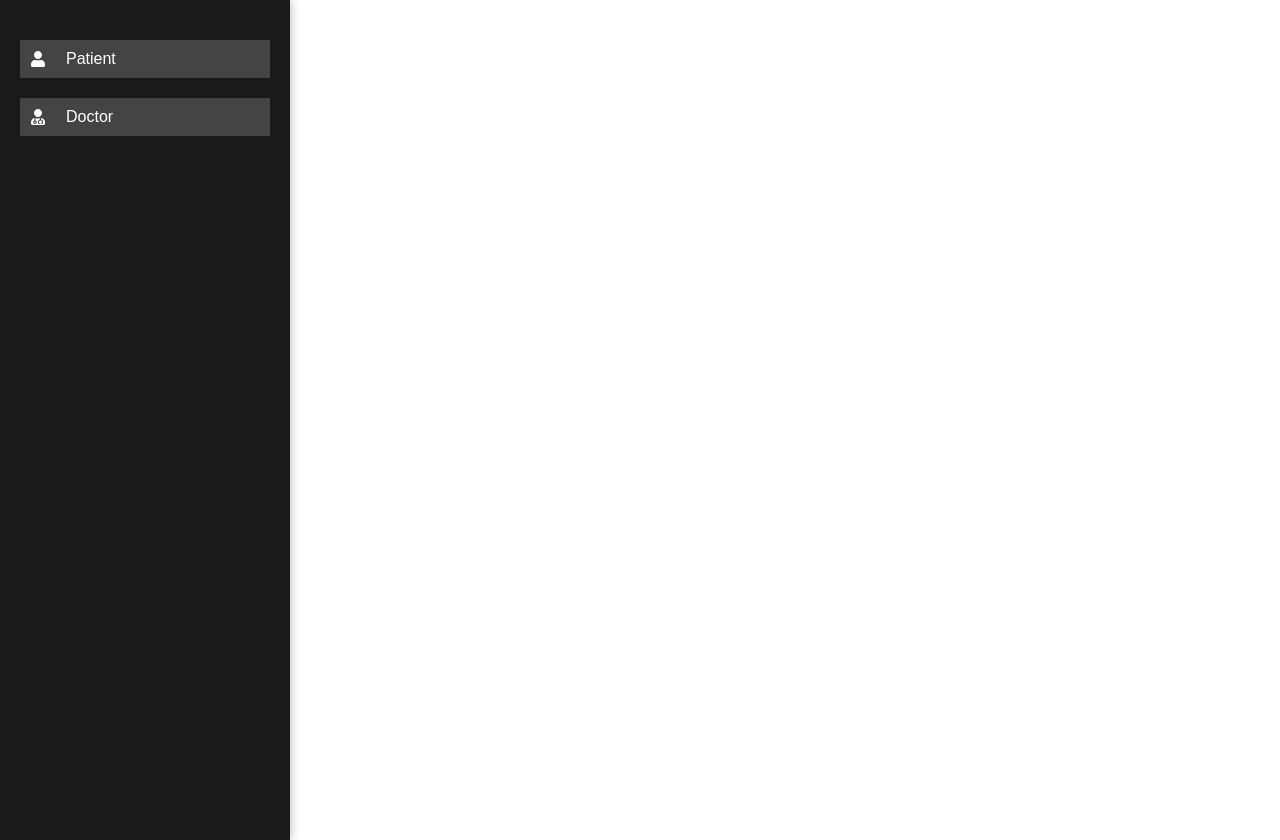
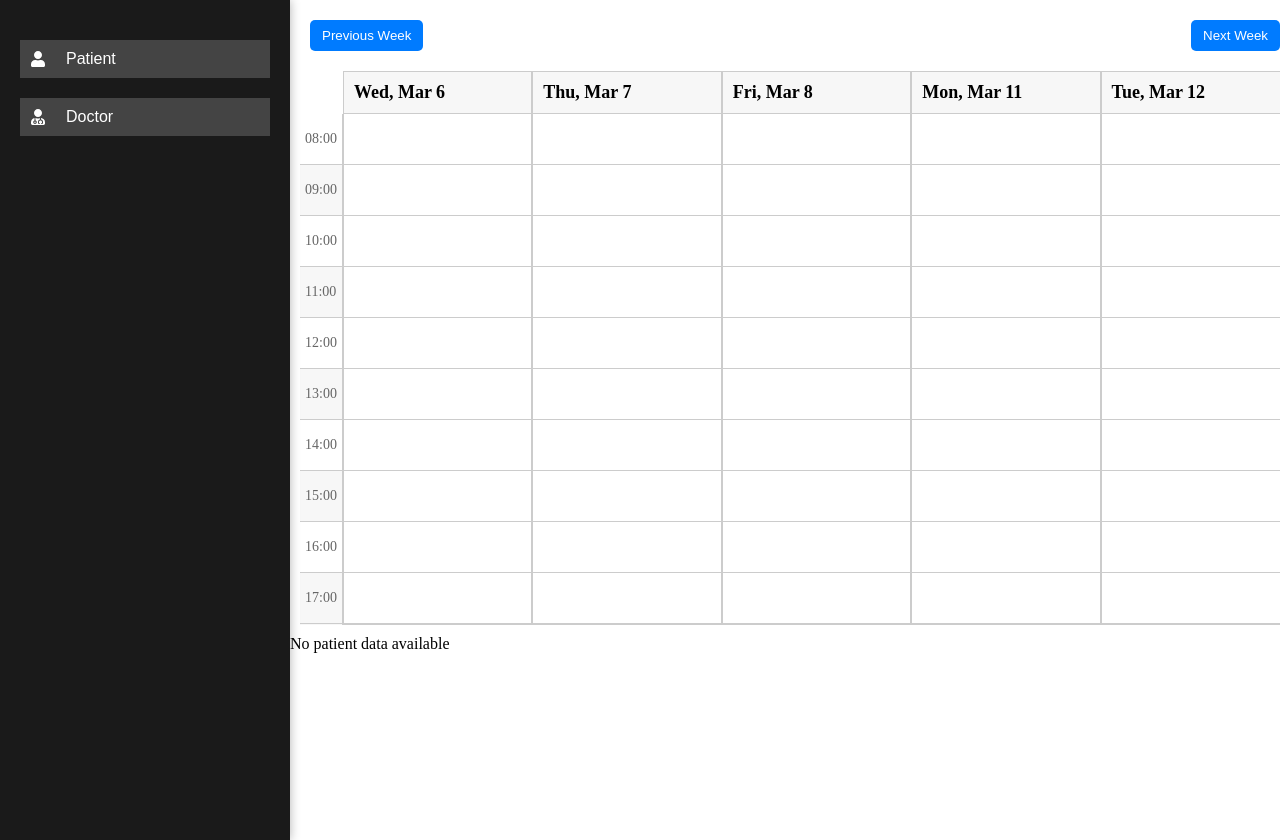
Before and after one commit to raja-omar/MediSync, a React (Vite) app in the folder appointment-management-system/: page / in a window 1280 px wide. Before the commit the page ends 800 px from the top, so only its background shows below. Built offline with nearby package versions, Linux system fonts and the light colour scheme.

Commit message:
Add Calendar, fix sidebar and main-section flex

```diff
--- /dev/null
+++ b/appointment-management-system/src/App.css
@@ -0,0 +1,7 @@
+* {
+  margin: 0;
+}
+.app-container {
+  height: 100vh;
+  display: flex;
+}
--- a/appointment-management-system/src/App.jsx
+++ b/appointment-management-system/src/App.jsx
@@ -1,8 +1,17 @@
-import React from 'react';
+import React, { useState } from 'react';
 import Sidebar from './components/Sidebar';
+import MainSection from './components/MainSection';
+import './App.css';
 
 function App() {
-  return <Sidebar />;
+  const [patientData, setPatientData] = useState(null);
+
+  return (
+    <div className="app-container">
+        <Sidebar className="sdebar" setPatientData={setPatientData} />
+        <MainSection className="main-section" patientData={patientData} />
+    </div>
+  );
 }
 
 export default App;
--- /dev/null
+++ b/appointment-management-system/src/components/Calendar.css
@@ -0,0 +1,85 @@
+.calendar {
+  width: 100%;
+  margin: 10px;
+}
+
+.calendar-header {
+  padding: 10px;
+  margin-bottom: 10px;
+  display: flex;
+  justify-content: space-between;
+}
+
+.nav-button {
+  background-color: #007bff;
+  color: white;
+  border: none;
+  padding: 8px 12px;
+  cursor: pointer;
+  margin-right: 10px;
+  border-radius: 5px;
+}
+
+.nav-button:last-child {
+  margin-right: 0;
+}
+
+.nav-button:hover {
+  background-color: #0056b3;
+}
+
+.calendar-body {
+  display: flex;
+}
+
+.calendar-day {
+  flex: 1;
+  border: 1px solid #ccc;
+}
+
+.day-date {
+  background-color: #f7f7f7;
+  padding: 10px;
+  border-bottom: 1px solid #ccc;
+}
+
+.day-date h3 {
+  margin: 0;
+  font-size: 18px;
+}
+
+.day-date p {
+  margin: 0;
+  font-size: 14px;
+}
+
+.time-column {
+  display: flex;
+  flex-direction: column;
+  border-right: 1px solid #ccc;
+  margin-top: 42.5px;
+  background-color: #f7f7f7; /* Light gray background */
+}
+
+.time-cell {
+  height: 40px;
+  padding: 5px;
+  border-bottom: 1px solid #ccc;
+  display: flex; /* Align items horizontally */
+  align-items: center; /* Center content vertically */
+}
+
+.time-label {
+  font-size: 14px;
+  color: #666;
+}
+
+/* Add alternate background color for better differentiation */
+.time-cell:nth-child(odd) {
+  background-color: #fff; /* White background for odd cells */
+}
+
+.cell {
+  border-bottom: 1px solid #ccc;
+  height: 50px; /* Height of each cell */
+}
--- /dev/null
+++ b/appointment-management-system/src/components/Calendar.jsx
@@ -0,0 +1,108 @@
+import React, { useState } from 'react';
+import './Calendar.css';
+
+const Calendar = () => {
+  const [currentWeekStart, setCurrentWeekStart] = useState(new Date());
+
+  const daysOfWeek = ['Monday', 'Tuesday', 'Wednesday', 'Thursday', 'Friday'];
+
+  const getNextWeekStart = () => {
+    const nextWeekStart = new Date(currentWeekStart);
+    nextWeekStart.setDate(nextWeekStart.getDate() + 7); // Add 7 days for the next week
+    return nextWeekStart;
+  };
+
+  const getPreviousWeekStart = () => {
+    const previousWeekStart = new Date(currentWeekStart);
+    previousWeekStart.setDate(previousWeekStart.getDate() - 7); // Subtract 7 days for the previous week
+    return previousWeekStart;
+  };
+
+  const goToNextWeek = () => {
+    setCurrentWeekStart(getNextWeekStart());
+  };
+
+  const goToPreviousWeek = () => {
+    setCurrentWeekStart(getPreviousWeekStart());
+  };
+
+  const renderDays = () => {
+    const currentWeek = [];
+    const currentDate = new Date(currentWeekStart);
+
+    currentWeek.push(
+      <div key="times" className="time-column">
+        {renderTimes()}
+      </div>
+    );
+
+    for (let i = 0; i < 5; i++) {
+      // Loop only for 5 days (Mon-Fri)
+      // Skip Saturday and Sunday
+      while (currentDate.getDay() === 6 || currentDate.getDay() === 0) {
+        currentDate.setDate(currentDate.getDate() + 1);
+      }
+
+      const formattedDate = currentDate.toLocaleDateString('en-US', {
+        weekday: 'short',
+        month: 'short',
+        day: 'numeric',
+      });
+
+      currentWeek.push(
+        <div key={i} className="calendar-day">
+          <div className="day-date">
+            <h3>{formattedDate}</h3>
+          </div>
+          {renderCells()}
+        </div>
+      );
+
+      currentDate.setDate(currentDate.getDate() + 1);
+    }
+
+    return currentWeek;
+  };
+
+
+  const renderTimes = () => {
+    const times = [];
+    for (let i = 8; i <= 17; i++) {
+      const timeLabel = i < 10 ? `0${i}:00` : `${i}:00`; // Format time label
+      times.push(
+        <div key={i} className="time-cell">
+          <div className="time-label">{timeLabel}</div>
+        </div>
+      );
+    }
+    return times;
+  };
+
+  const renderCells = () => {
+    const cells = [];
+    for (let i = 8; i <= 17; i++) {
+      cells.push(
+        <div key={i} className="cell">
+          {/* cells added here*/}
+        </div>
+      );
+    }
+    return cells;
+  };
+
+  return (
+    <div className="calendar">
+      <div className="calendar-header">
+        <button onClick={goToPreviousWeek} className="nav-button">
+          Previous Week
+        </button>
+        <button onClick={goToNextWeek} className="nav-button">
+          Next Week
+        </button>
+      </div>
+      <div className="calendar-body">{renderDays()}</div>
+    </div>
+  );
+};
+
+export default Calendar;
--- /dev/null
+++ b/appointment-management-system/src/components/MainSection.css
@@ -0,0 +1,3 @@
+.main-section {
+  flex: auto;
+}
--- /dev/null
+++ b/appointment-management-system/src/components/MainSection.jsx
@@ -0,0 +1,23 @@
+import React from 'react';
+import './MainSection.css'
+import Calendar from './Calendar';
+const MainSection = ({ patientData }) => {
+  return (
+    <div className="main-section">
+    <Calendar />
+      {patientData ? (
+        <div>
+          <h3>Patient Details</h3>
+          <p>First Name: {patientData.firstName}</p>
+          <p>Last Name: {patientData.lastName}</p>
+          <p>Age: {patientData.age}</p>
+          <p>Health Card Number: {patientData.healthCardNumber}</p>
+        </div>
+      ) : (
+        <p>No patient data available</p>
+      )}
+    </div>
+  );
+};
+
+export default MainSection;
--- a/appointment-management-system/src/components/PatientCard.jsx
+++ b/appointment-management-system/src/components/PatientCard.jsx
@@ -7,7 +7,7 @@ const PatientCard = ({ firstName, lastName, age, healthCardNumber }) => {
         {firstName} {lastName}
       </h3>
       <p>Age: {age}</p>
-      <p>Health Card Number: {healthCardNumber}</p>
+      <p>Health ID: {healthCardNumber}</p>
     </div>
   );
 };
--- a/appointment-management-system/src/components/PatientCardStyles.css
+++ b/appointment-management-system/src/components/PatientCardStyles.css
@@ -1,27 +1,53 @@
 .patient-card {
-  background-color: #fff;
-  border: 1px solid #ccc;
+  background-color: #a5ecaf;
+  border: 2px solid #e0e0e0;
   border-radius: 10px;
   padding: 10px;
   box-shadow: 0 0 10px rgba(0, 0, 0, 0.1);
-  margin-top: 20px;
+  max-width: 300px;
+  transition: box-shadow 0.3s, transform 0.3s;
 }
 
 .patient-card h3 {
-  font-size: 20px;
-  margin-bottom: 10px;
-  color: #333;
+  font-size: 22px;
+  margin-bottom: 5px;
+  margin-top: -2px;
+  color: #333333;
+  font-weight: bold;
 }
 
 .patient-card p {
-  margin-bottom: 5px;
-  color: #666;
-}
-
-.patient-card .details-label {
-  font-weight: bold;
+  margin-bottom: 1px;
+  color: #666666;
+  font-size: 16px;
 }
 
 .patient-card:hover {
   box-shadow: 0 0 20px rgba(0, 0, 0, 0.2);
+  transform: translateY(-5px);
+  cursor: pointer;
 }
+
+.patient-card:hover::before {
+  content: '';
+  position: absolute;
+  top: -5px;
+  left: -5px;
+  right: -5px;
+  bottom: -5px;
+  border: 2px solid #007bff;
+  border-radius: 12px;
+  pointer-events: none;
+}
+
+.patient-card::before {
+  content: '';
+  position: absolute;
+  top: -5px;
+  left: -5px;
+  right: -5px;
+  bottom: -5px;
+  border: 2px solid transparent;
+  border-radius: 12px;
+  transition: border-color 0.3s ease;
+}
--- a/appointment-management-system/src/components/Sidebar.jsx
+++ b/appointment-management-system/src/components/Sidebar.jsx
@@ -2,13 +2,11 @@ import React, { useState } from 'react';
 import { FaUser, FaUserMd, FaSearch, FaUserPlus } from 'react-icons/fa';
 import PatientRegistrationDialog from './PatientRegistrationForm';
 import './SidebarStyles.css';
-import PatientCard from './PatientCard';
 
-const Sidebar = () => {
+const Sidebar = ({ setPatientData }) => {
   const [showDialog, setShowDialog] = useState(false);
   const [patientDropdownVisible, setPatientDropdownVisible] = useState(false);
   const [doctorDropdownVisible, setDoctorDropdownVisible] = useState(false);
-  const [patientData, setPatientData] = useState(null);
 
   const togglePatientDropdown = () => {
     setPatientDropdownVisible(!patientDropdownVisible);
@@ -39,16 +37,12 @@ const Sidebar = () => {
 
   return (
     <div className="sidebar">
-      <div className="first-ctn">
-        <div className="second-ctn">
       <div className="dropdown">
         <button className="dropbtn" onClick={togglePatientDropdown}>
           <FaUser /> Patient
         </button>
         <div
-              className={`dropdown-content ${
-                patientDropdownVisible ? 'open' : ''
-              }`}
+          className={`dropdown-content ${patientDropdownVisible ? 'open' : ''}`}
         >
           <button
             className="dropdown-item register-patient"
@@ -70,9 +64,7 @@ const Sidebar = () => {
           <FaUserMd /> Doctor
         </button>
         <div
-              className={`dropdown-content ${
-                doctorDropdownVisible ? 'open' : ''
-              }`}
+          className={`dropdown-content ${doctorDropdownVisible ? 'open' : ''}`}
         >
           <div className="search-container">
             <FaSearch className="search-icon" />
@@ -91,9 +83,6 @@ const Sidebar = () => {
         />
       )}
     </div>
-        {patientData && <PatientCard {...patientData} />}
-      </div>
-    </div>
   );
 };
 
--- a/appointment-management-system/src/components/SidebarStyles.css
+++ b/appointment-management-system/src/components/SidebarStyles.css
@@ -1,20 +1,17 @@
-.first-ctn {
-  height: 80%;
-  display: flex;
-  flex-direction: column;
-  justify-content: space-between;
-}
-
 .sidebar {
-  width: 250px;
-  height: 100%;
-  position: fixed;
+  width: 250px; /* Width of the sidebar */
+  height: 100vh;
   top: 0;
   left: 0;
   background-color: #1a1a1a;
   padding: 20px;
   box-shadow: 0 0 10px rgba(0, 0, 0, 0.3);
   z-index: 1000;
+}
+
+.second-ctn {
+  flex: 1; /* Main section occupies remaining space */
+  padding-left: 20px; /* Add padding to separate sidebar from main section */
 }
 
 .dropdown {
@@ -30,7 +27,6 @@
   cursor: pointer;
   display: flex;
   align-items: center;
-  /* justify-content: space-between; */
   gap: 20px;
   width: 100%;
 }
@@ -104,7 +100,6 @@
   border: none;
   display: flex;
   align-items: center;
-  /* justify-content: space-between; */
   gap: 10px;
 }
 
```
Also changed, not shown: appointment-management-system/src/components/PatientCardContainer.jsx (added, +13 -0 lines). Lines whose indentation alone changed are shown as unchanged.
